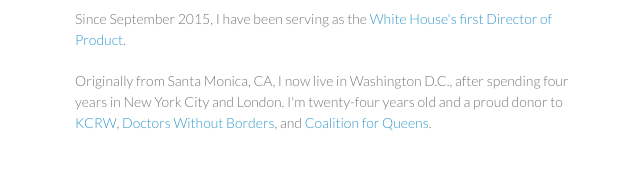
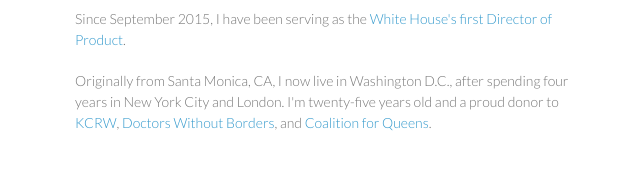
Before and after one commit to joshmiller/joshmiller.github.io, a plain HTML site: page index.html in a window 1280 px wide. Shown: the part 601-770 px from the top of the page, 135-775 px from the left. Drawn offline with Linux system fonts and the light colour scheme.

Commit message:
Update index.html

```diff
--- a/index.html
+++ b/index.html
@@ -30,7 +30,7 @@ Josh Miller / <a name="joshm" class="anchor" href="#joshm"><span class="octicon
 
 <p>Since September 2015, I have been serving as the <a href="http://joshm.co/whitehouse">White House's first Director of Product</a>.</p>
 
-<p>Originally from Santa Monica, CA, I now live in Washington D.C., after spending four years in New York City and London. I'm twenty-four years old and a proud donor to <a href="http://www.kcrw.com/">KCRW</a>, <a href="http://www.doctorswithoutborders.org/">Doctors Without Borders</a>, and <a href="http://www.c4q.nyc/accesscode/">Coalition for Queens</a>.</p>
+<p>Originally from Santa Monica, CA, I now live in Washington D.C., after spending four years in New York City and London. I'm twenty-five years old and a proud donor to <a href="http://www.kcrw.com/">KCRW</a>, <a href="http://www.doctorswithoutborders.org/">Doctors Without Borders</a>, and <a href="http://www.c4q.nyc/accesscode/">Coalition for Queens</a>.</p>
 
 
   </body>
```
